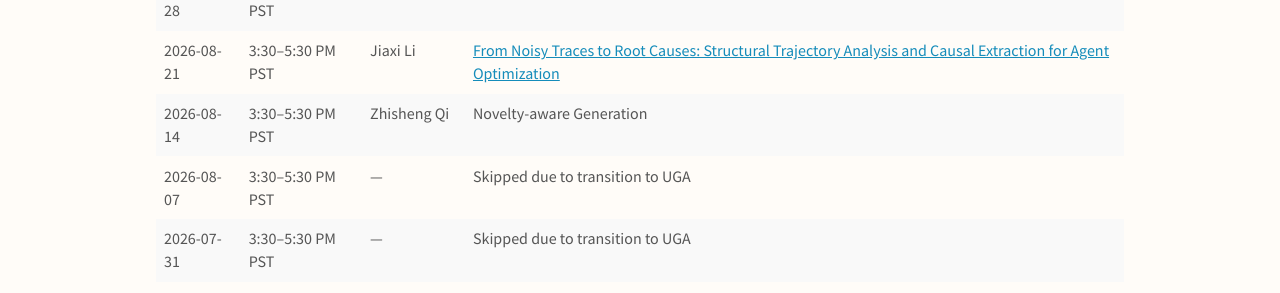
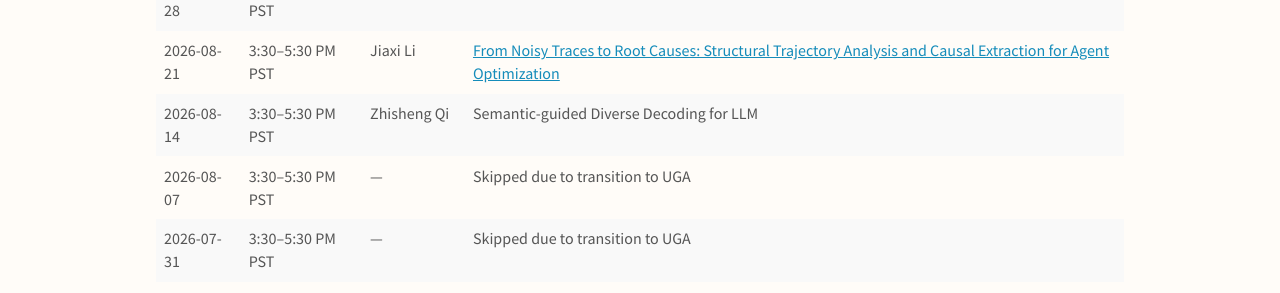
Before and after one commit to KINDLab-Fly/KINDLab-Fly.github.io, a Jekyll site: the page built from _pages/seminar.md, in a window 1280 px wide and 900 px high, scrolled down 456 px. Shown: the part 157-450 px from the top of the window. Built offline with Jekyll 4.4.1, drawn with Linux system fonts in a browser that asks for light colours; nearby versions of some CDN libraries.

Commit message:
Update seminar title

```diff
--- a/_data/seminar.yml
+++ b/_data/seminar.yml
@@ -15,7 +15,7 @@
 - date: "2026-08-14"
   time: "3:30–5:30 PM PST"
   presenter: "Zhisheng Qi"
-  paper: "Novelty-aware Generation"
+  paper: "Semantic-guided Diverse Decoding for LLM"
 
 - date: "2026-08-07"
   time: "3:30–5:30 PM PST"
```
